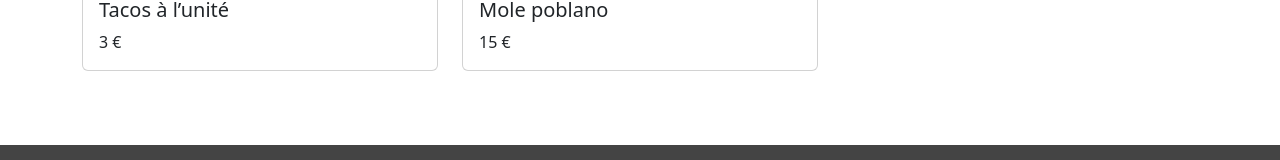
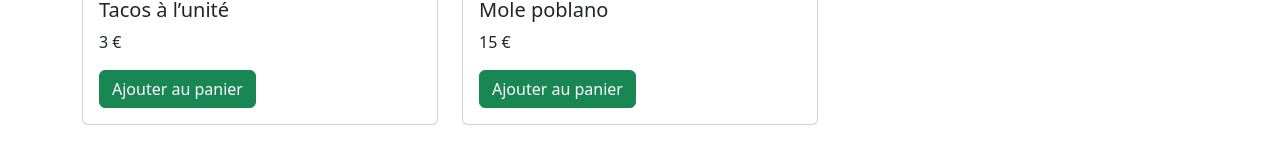
Before and after one commit to fanarkt08/project-react, a React (Vite) app: page / in a window 1280 px wide. Shown: the part 419-579 px from the top of the page. Built offline with nearby package versions, Linux system fonts and the light colour scheme.

Commit message:
Activity 12

```diff
--- a/src/components/Dish.jsx
+++ b/src/components/Dish.jsx
@@ -1,14 +1,10 @@
-import { Card } from 'react-bootstrap';
-import Badge from 'react-bootstrap/Badge';
+import { Card, Button, Badge } from 'react-bootstrap';
 
 const Dish = ({ image, name, price, isNew }) => {
   return (
     <Card className="position-relative">
       {isNew && (
-        <Badge
-          bg="primary"
-          className="position-absolute top-0 end-0 m-2"
-        >
+        <Badge bg="primary" className="position-absolute top-0 end-0 m-2">
           Nouveau
         </Badge>
       )}
@@ -22,6 +18,9 @@ const Dish = ({ image, name, price, isNew }) => {
       <Card.Body>
         <Card.Title>{name}</Card.Title>
         <Card.Text>{price} €</Card.Text>
+        <Button variant="success" onClick={() => alert(`${name} a été ajouter à votre panier.`)}>
+          Ajouter au panier
+        </Button>
       </Card.Body>
     </Card>
   );
```
